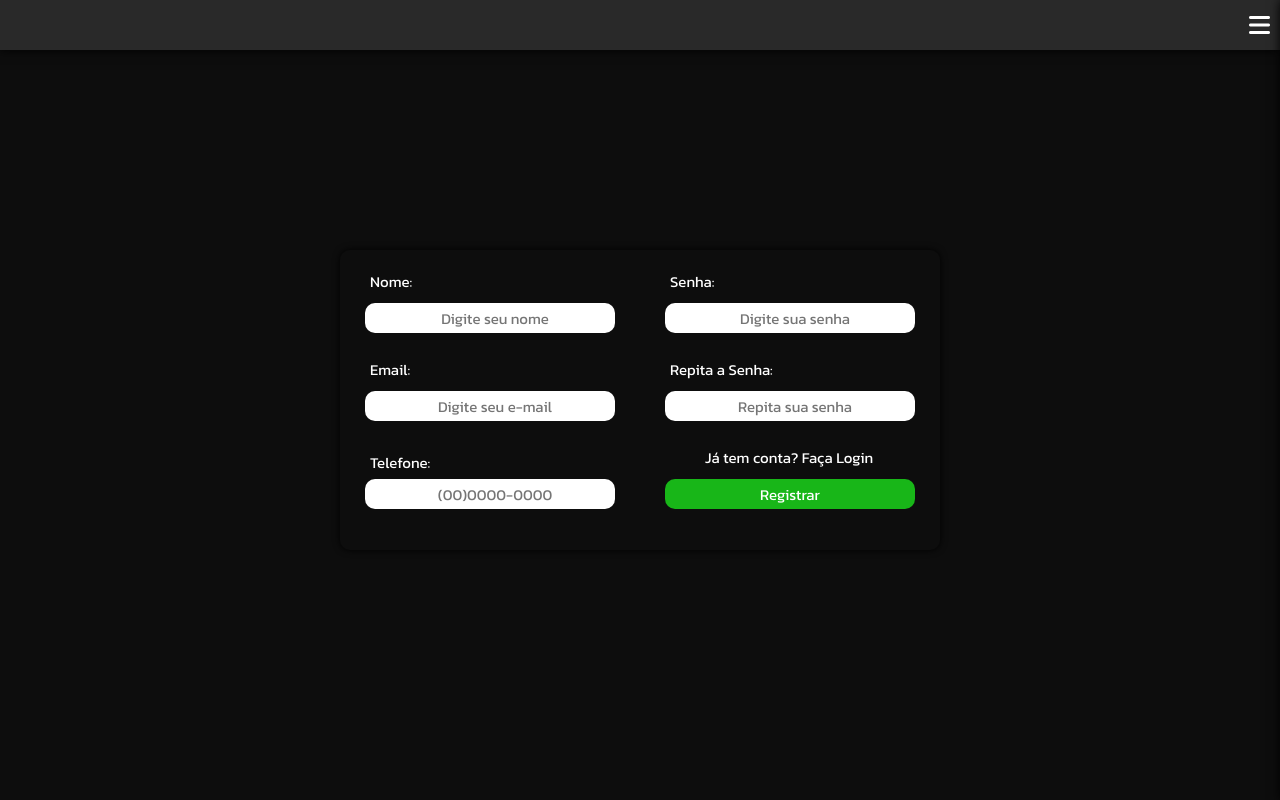
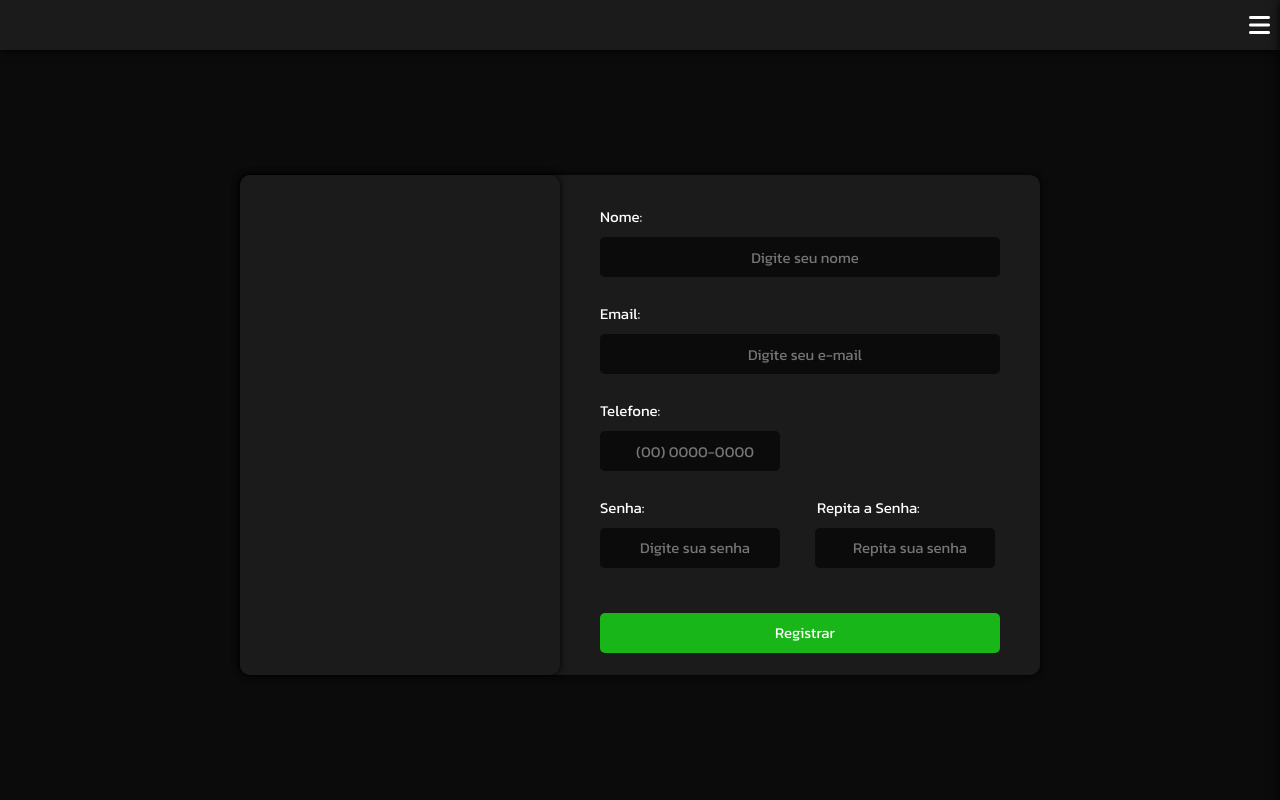
Before and after one commit to Guilherme0112/VidTube, a PHP site: page /register/register.php in a window 1280 px wide. Run offline with PHP 8.4, Linux system fonts and the light colour scheme.

Commit message:
Add files via upload

```diff
--- a/register/register.css
+++ b/register/register.css
@@ -20,63 +20,90 @@ body{
 }
 form{
 
-    width: 600px !important;
-    height: 300px;
+    width: 800px !important;
+    height: 500px;
+    margin-top: 50px;
     box-shadow: 0px 0px 7px black;
+    background-color: #1b1b1b;
     border-radius: 10px;
     display: flex;
     flex-wrap: wrap;
 }
-form div{
+label{
 
-    width: 50%;
+    display: block;
+    color: white;
+    width: 40%;
+    height: 20px;
+    margin-left: 40px;
+}
+#form_1{
+
+    width: 40%;
     height: 100%;
     padding: 20px;
+    background-color: #1b1b1b;
+    border-radius: 10px;
+    box-shadow: 0px 0px 7px black;
+
+}
+#form_2{
+
+    width: 60%;
+    height: 100%;
+    flex-wrap: wrap;
+    display: flex;
+    padding-top: 30px;
+
 }
 form div a{
 
     text-decoration: none;
-    margin: auto auto 20px 45px;
+    width: 40%;
+    margin: 17px 20px;
 }
 input{
 
     display: block;
-    width: 250px;
-    height: 30px;
+    background-color: #0b0b0b;
+    width: 400px;
+    height: 40px;
     padding-left: 10px;
-    border-radius: 10px;
-    margin: 10px auto 30px auto;
+    border-radius: 5px;
+    color: white;
+    margin: 10px auto 10px auto;
 }
-#search{
+input[type='tel']{
 
-    margin: auto;
+    width: 180px;
+    margin-left: 40px;
 }
-.msg-error{
+input[type='password']{
 
-    color: red;
-    font-size: 10px;
-    text-align: center;
-    width: 250px;
-    height: 15px;
-    margin-top: -20px;
-
+    width: 180px;
+    margin-left: 40px;
 }
 #submit{
 
     background-color: rgb(24, 182, 24);
-    margin-top: 10px;
     cursor: pointer;
     color: white;
-    padding: 0 !important;
+    margin: 20px 40px;
 }
 #submit:hover{
 
     transition: .3s;
     box-shadow: 0px 0px 7px rgb(9, 187, 9);
 }
-label{
 
-    display: block;
-    color: white;
-    padding-left: 10px;
+/* Error mensage */
+
+.msg-error{
+
+    font-size: 10px;
+    color: red;
+    text-align: left;
+    padding-left: 50px;
+    width: 100%;
+    height: 10px;
 }
--- a/register/register.js
+++ b/register/register.js
@@ -8,6 +8,7 @@ function validateForm(){
     var phone = document.getElementsByName('phone')[0];
     var pass = document.getElementsByName('senha')[0];
     var rpass = document.getElementsByName('rsenha')[0];
+
     if(name.value.length < 3 || phone.value.length != 15 || pass.value != rpass.value){
         if(name.value.length < 3){
             console.log('O nome precisa ter pelo menos 3 caracteres');
@@ -27,17 +28,15 @@ function validateForm(){
         }
         if(pass.value != rpass.value || pass.value.length === 0 || rpass.value.length === 0){
             console.log('As senhas nao coencidem ou estao vazias');
-            passError.innerText = 'As senhas não coencidem.';
-            rpassError.innerText = 'As senhas não coencidem.';
             pass.style.outline = '2px solid red';
             rpass.style.outline = '2px solid red';
+            document.getElementById('passError').innerHTML = 'As senhas nao coencidem';
         }else{
             pass.style.outline = 'none';
             rpass.style.outline = 'none';
             passError.innerText = '';
             rpassError.innerText = '';
         }
-
         return false;
 
     } else{
--- a/register/register.php
+++ b/register/register.php
@@ -9,15 +9,22 @@
         $phone = $_POST['phone'];
         $senha = $_POST['senha'];
         $rsenha = $_POST['rsenha'];
-        if (strlen($name) > 3 && strlen($phone) == 15 && $senha == $rsenha){
-            $cursor = mysqli_query($conexao, "INSERT INTO usuarios (nome, email, senha, phone) VALUES ('$name', '$email', '$senha', '$phone')");
+
         $sql = mysqli_query($conexao, "SELECT *  FROM usuarios WHERE email = '$email';");
         $result = $sql->fetch_assoc();
+        $emailBC = $result['email'];
+
+        if (strlen($name) > 3 && strlen($phone) == 15 && $senha == $rsenha){
+            if(mysqli_num_rows($sql) > 0){
+
+            } else {
+                $cursor = mysqli_query($conexao, "INSERT INTO usuarios (nome, email, senha, phone) VALUES ('$name', '$email', '$senha', '$phone')");
                 $idBC = $result['id'];
                 //criar uma pasta para uploads assim que o perfil é criado
                 $dir = '../database/Arquivos/' . $idBC . '/';
                 mkdir($dir, 0777, true);
                 header('Location: ../login/login.php');
+            }
 
         }
     };
@@ -74,26 +81,26 @@
     </header>
     <main>
         <form id='form' action="<?= $_SERVER['PHP_SELF'] ?>" method="post" onsubmit='return validateForm()'>
-            <div>
+            <div id="form_1">
+            </div>
+            <div id="form_2">
                 <label for="name">Nome:</label>
                 <input type="text" name="name" class="input-space placeholder-center" min='3' placeholder='Digite seu nome' value='<?php print"$name";?>' required>
                 <p class='msg-error' id='nameError'></p>
                 <label for="email">Email:</label>
                 <input type="email" name="email" class="input-space placeholder-center" placeholder='Digite seu e-mail' value='<?php print"$email";?>' required>
-                <label for="phone">Telefone:</label>
-                <input type="tel" name="phone" class="input-space placeholder-center tel" placeholder="(00)0000-0000" value='<?php print"$phone";?>' style="margin-top: 5px;" required>
+                <p class="msg-error" id='emailError'></p>
+                <label for="phone" style="width: 50%;">Telefone:</label>
+                <input type="tel" name="phone" class="input-space placeholder-center tel" placeholder="(00) 0000-0000" value='<?php print"$phone";?>'  required>
                 <p class='msg-error' id='phoneError'></p>
-            </div>
-            <div>
                 <label for="senha">Senha:</label>
+                <label for="rsenha" style="margin-left: 25px;">Repita a Senha:</label>
                 <input type="password" name="senha" class="input-space placeholder-center pass" placeholder='Digite sua senha' required>
-                <p class='msg-error' id='passError'></p>
-                <label for="rsenha">Repita a Senha:</label>
-                <input type="password" name="rsenha" class="input-space placeholder-center rpass" placeholder='Repita sua senha' required>
-                <p class='msg-error' id='rpassError'></p>
-                <a href="../login/login.php" class="font-nigth effect-text-line">Já tem conta? Faça Login</a>
+                <input type="password" name="rsenha" class="input-space placeholder-center rpass" placeholder='Repita sua senha' style='margin-left: -10px;' required>
+                <p class="msg-error" id='passError'></p>
                 <input type="submit" value="Registrar" name="enviar" id='submit' title="Registrar conta">
             </div>
+
         </form>
     </main>
 </body>
--- a/settings/settings.css
+++ b/settings/settings.css
@@ -11,7 +11,7 @@ body{
     position: fixed;
     width: 250px;
     height: 100vh;
-    background-color: rgb(71, 71, 71);
+    background-color: #1b1b1b;
     box-shadow: 0px 0px 10px black;
 }
 .box-options a{
@@ -22,7 +22,7 @@ body{
 }
 .box-options a:hover{
 
-    background-color: rgb(31, 31, 31);
+    background-color: #2b2b2b;
     transition: .3s;
 }
 .main-box{
--- a/styles/model-of-page.css
+++ b/styles/model-of-page.css
@@ -1,8 +1,8 @@
 @import url('https://fonts.googleapis.com/css2?family=Archivo+Black&family=Kanit&family=Lilita+One&family=Rowdies:wght@300;400;700&family=Signika:wght@300..700&display=swap');
 :root{
 
-    --color-box: rgb(41, 41, 41);
-    --color-background-pri: rgb(13, 13, 13);
+    --color-box: #1b1b1b;
+    --color-background-pri: #0b0b0b;
 }
 *{
     font-family: Kanit;
@@ -121,7 +121,7 @@ header{
 
     height: 290px;
     width: 350px;
-    background-color: rgb(71, 71, 71);
+    background-color: #1b1b1b;
     border-radius: 10px;
     margin: 20px;
     display: flex;
@@ -140,7 +140,7 @@ header{
     height: 70%;
     margin: 10px;
     border-radius: 10px;
-    background-color: rgb(31, 31, 31);
+    background-color: #1b1b1b;
 }
 .effect-text-line{
 
@@ -166,7 +166,7 @@ header{
 /* Menu Hamburguer */
 .select{
 
-    color: rgb(31, 31, 31)
+    color: rgb(31, 31, 31);
 }
 .icon{ /* settings icon */
 
```
Lines whose indentation alone changed are shown as unchanged.
